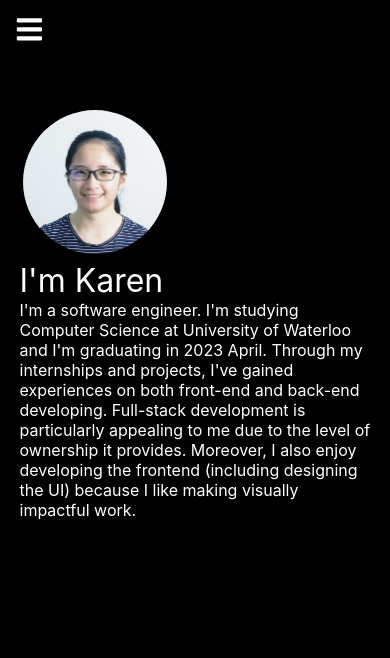
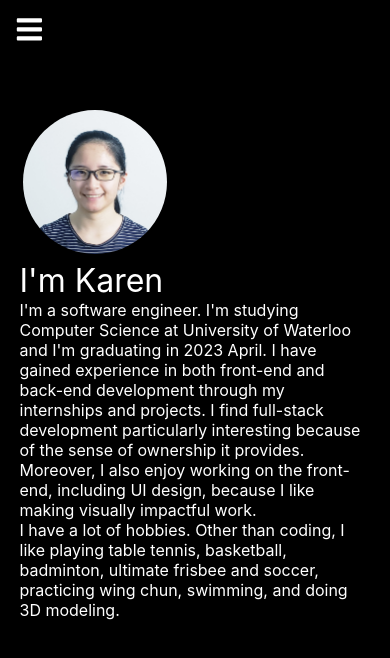
Before and after one commit to karenlinky/personal-website, a React (Create React App) app: page /about_me in a window 390 px wide. Shown: the top 658 px of the page. Built offline with nearby package versions, Linux system fonts and the light colour scheme.

Commit message:
Adjusted projectSection paddings

```diff
--- a/src/components/aboutMe/AboutMe.js
+++ b/src/components/aboutMe/AboutMe.js
@@ -7,9 +7,10 @@ import profilePic from '../../img/profilePic/profilePic.jpg';
 
 const AboutMe = () => {
     const descr = <><div>I'm a software engineer. I'm studying Computer Science at University of Waterloo and I'm graduating in 2023 April.
-        Through my internships and projects, I've gained experiences on both front-end and back-end developing.
-        Full-stack development is particularly appealing to me due to the level of ownership it provides.
-        Moreover, I also enjoy developing the frontend (including designing the UI) because I like making visually impactful work.
+        I have gained experience in both front-end and back-end development through my internships and projects.
+        I find full-stack development particularly interesting because of the sense of ownership it provides.
+        Moreover, I also enjoy working on the front-end, including UI design, because I like making visually impactful work.<br/>
+        I have a lot of hobbies. Other than coding, I like playing table tennis, basketball, badminton, ultimate frisbee and soccer, practicing wing chun, swimming, and doing 3D modeling.
         </div></>
 
     return (
--- a/src/components/projects/Projects.js
+++ b/src/components/projects/Projects.js
@@ -38,7 +38,7 @@ const Projects = () => {
             <ScrollIndicator showIndicator={showingTitle && !showingActualContent} onClick={scrollDown} />
             <ResponsivePage>
                 <PageHeader label={'Projects'} descr={descr} setShowingHeader={setShowingTitle}  />
-                <ScrollObserver threshold={0.} onInViewChange={setShowingActualContent}>
+                <ScrollObserver threshold={0.2} onInViewChange={setShowingActualContent}>
                     <GenS id={ids.genS}/>
                 </ScrollObserver>
                 <SecretGifta imageOnLeft id={ids.secretGifta}/>
--- a/src/components/projects/projects.css
+++ b/src/components/projects/projects.css
@@ -1,12 +1,16 @@
 .projectSection {
+    margin-top: 10vh;
     padding: 10vh 0;
     opacity: 0;
     transition: 1000ms;
 }
 
-/* .projectSection1 {
-    padding-top: 10vh;
-} */
+.projectSection {
+    margin-top: 10vh;
+    padding: 10vh 0;
+    opacity: 0;
+    transition: 2000ms;
+}
 
 .projectSectionDetailsSeparator {
     margin-top: 24px;
@@ -163,7 +167,7 @@
     }
 
     .projectSection {
-        padding: 40vh 0;
+        padding: 30vh 0;
     }
 
     .projectSection:first-of-type {
--- a/src/components/typography/pageHeader.css
+++ b/src/components/typography/pageHeader.css
@@ -14,13 +14,18 @@
     border: 2px solid var(--primary-text-color); */
 
     padding-bottom: 5vh;
-    margin: 30vh 0 35vh;
+    margin: 30vh 0 45vh;
     /* border-bottom: 2px solid var(--primary-text-color); */
     /* margin: 30vh 0 40vh; */
     opacity: 0;
     transition: 1s;
 
     display: flex;
+}
+
+.shortTopPadding {
+    padding-bottom: 0;
+    margin-bottom: 0;
 }
 
 .pageHeaderTextContainer {
@@ -69,7 +74,7 @@
         padding-left: 0;
     }
 
-    .pageHeaderSection {
+    .pageHeaderSection:not(.shortTopPadding) {
         margin-top: 25vh;
         margin-bottom: 25vh;
     }
```
